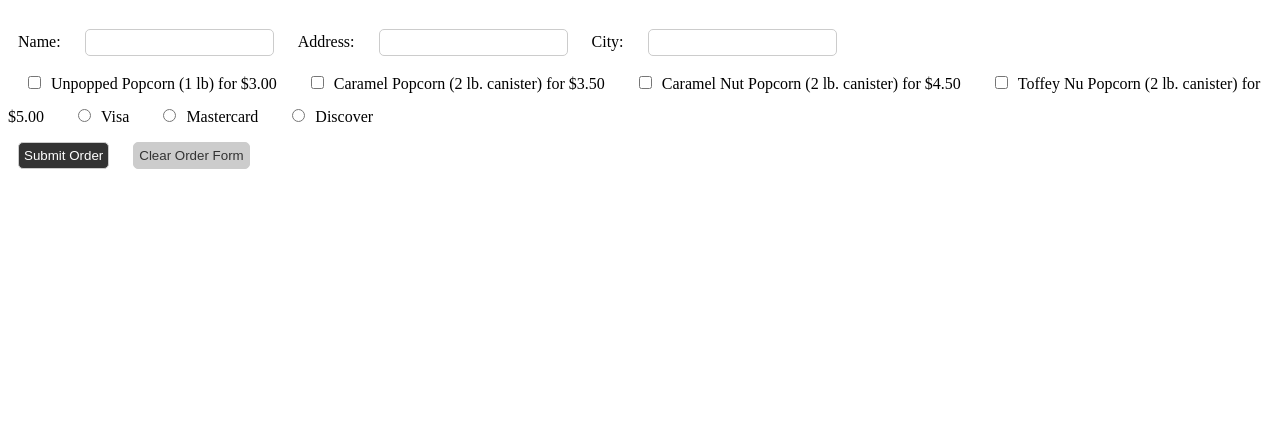
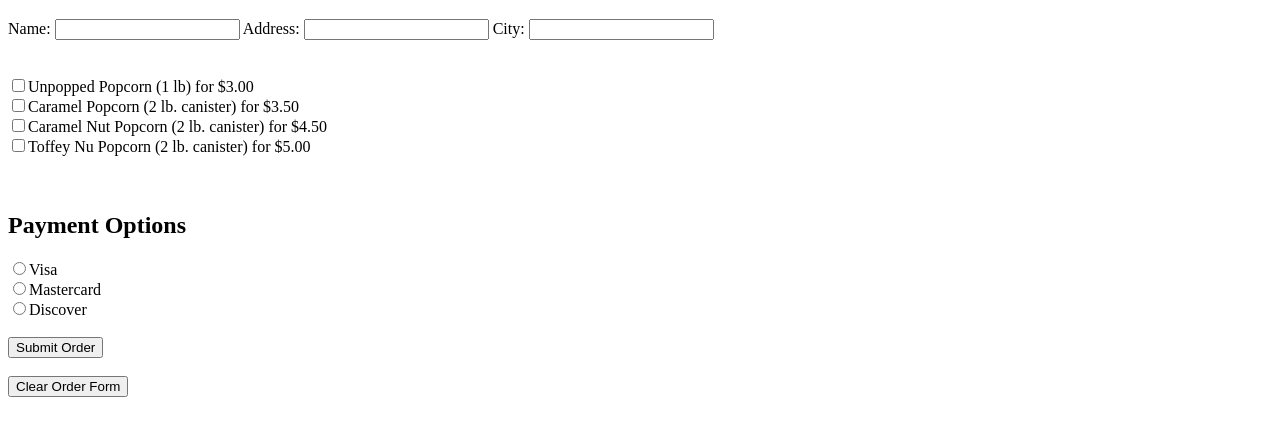
Before and after one commit to Nishchay-I/basic-webpages, a plain HTML site: page WEB/3/popcorn.html in a window 1280 px wide. Shown: the part 61-496 px from the top of the page. Drawn offline with Linux system fonts and the light colour scheme.

Commit message:
popcorn.html

```diff
--- a/WEB/3/popcorn.html
+++ b/WEB/3/popcorn.html
@@ -2,20 +2,7 @@
 <html>
 <head>
     <title>Popcorn Sales Order Form</title>
-<style>
-label, input[type="checkbox"], input[type="radio"] { margin: 10px;
-}
-input[type="text"], button { padding: 5px;
-border: 1px solid #ccc; border-radius: 5px; margin: 10px;
-}
-button {
-background-color: #333; color: #fff;
-cursor: pointer;
-}
-button[type="reset"] {
-background-color: #ccc; color: #333;}
 
-</style>
 </head>
 <body>
     <h1>Popcorn Sales Order Form</h1>
@@ -25,15 +12,16 @@ background-color: #ccc; color: #333;}
         <label>Address:</label>
         <input type="text" required>
         <label>City:</label>
-<input type="text" required><br>
-<label><input type="checkbox" value="3.00">Unpopped Popcorn (1 lb) for $3.00</label>
-<label><input type="checkbox" value="3.50">Caramel Popcorn (2 lb. canister) for $3.50</label>
-<label><input type="checkbox" value="4.50">Caramel Nut Popcorn (2 lb. canister) for $4.50</label>
-<label><input type="checkbox" value="5.00">Toffey Nu Popcorn (2 lb. canister) for $5.00</label>
-<label><input type="radio" name="payment" value="visa">Visa</label>
-<label><input type="radio" name="payment" value="mastercard">Mastercard</label>
-<label><input type="radio" name="payment" value="discover">Discover</label><br>
-<button type="submit">Submit Order</button>
+        <input type="text" required><br><br><br>
+        <label><input type="checkbox" value="3.00">Unpopped Popcorn (1 lb) for $3.00</label><br>
+        <label><input type="checkbox" value="3.50">Caramel Popcorn (2 lb. canister) for $3.50</label><br>
+        <label><input type="checkbox" value="4.50">Caramel Nut Popcorn (2 lb. canister) for $4.50</label><br>
+        <label><input type="checkbox" value="5.00">Toffey Nu Popcorn (2 lb. canister) for $5.00</label><br><br><br>
+        <h2>Payment Options</h2>
+        <label><input type="radio" name="payment" value="visa">Visa</label><br>
+        <label><input type="radio" name="payment" value="mastercard">Mastercard</label><br>
+        <label><input type="radio" name="payment" value="discover">Discover</label><br><br>
+        <button type="submit">Submit Order</button><br><br>
         <button type="reset">Clear Order Form</button>
     </form>
 </body>
```
Lines whose indentation alone changed are shown as unchanged.
